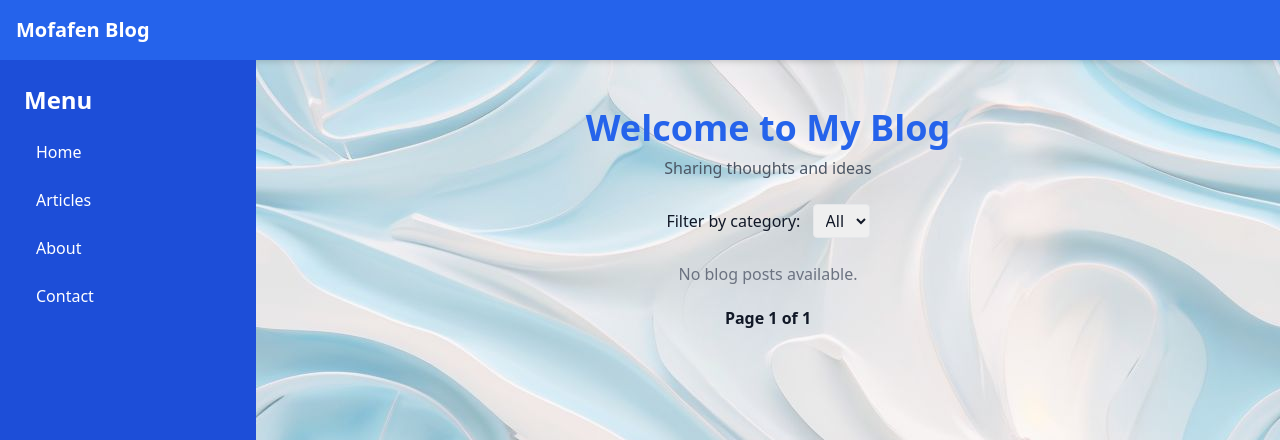
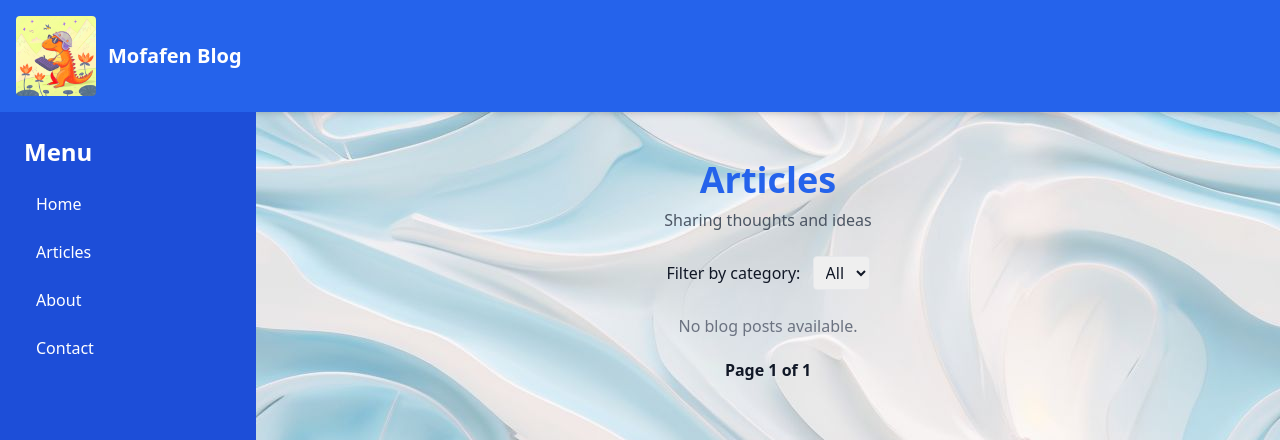
Before and after one commit to maishuji/tech_blog, a Django app: page / in a window 1280 px wide. Shown: the top 440 px of the page. Run offline with Django 4.2, Linux system fonts and the light colour scheme; data that the repository does not hold is empty; some libraries are stand-ins or nearby versions.

Commit message:
Add logo. Clear html

```diff
--- a/blog_heho/blog/templates/base.html
+++ b/blog_heho/blog/templates/base.html
@@ -32,7 +32,11 @@
     <!-- Header -->
     <header class="bg-blue-600 text-white p-4 shadow-md">
         <div class="container mx-auto flex justify-between items-center">
-            <h1 class="text-xl font-bold">Mofafen Blog</h1>
+                <!-- Logo and Title -->
+            <div class="flex items-center space-x-3">
+                <img src="/static/images/logo1.png" alt="(Logo)" class="h-20 w-20 object-contain rounded">
+                <h1 class="text-xl font-bold">Mofafen Blog</h1>
+            </div>
 
             <!-- Mobile Menu Button (Hamburger) -->
             <div class="md:hidden p-2 bg-blue-600 text-white flex justify-start">
--- a/blog_heho/blog/templates/blog/blog_list.html
+++ b/blog_heho/blog/templates/blog/blog_list.html
@@ -4,7 +4,7 @@
 
 {% block content %}
 <header class="text-center my-6">
-    <h1 class="text-4xl font-bold text-blue-600">Welcome to My Blog</h1>
+    <h1 class="text-4xl font-bold text-blue-600">Articles</h1>
     <p class="text-gray-600 mt-2">Sharing thoughts and ideas</p>
 </header>
 
```
Also changed, not shown: blog_heho/blog/static/images/logo1.png (added).
